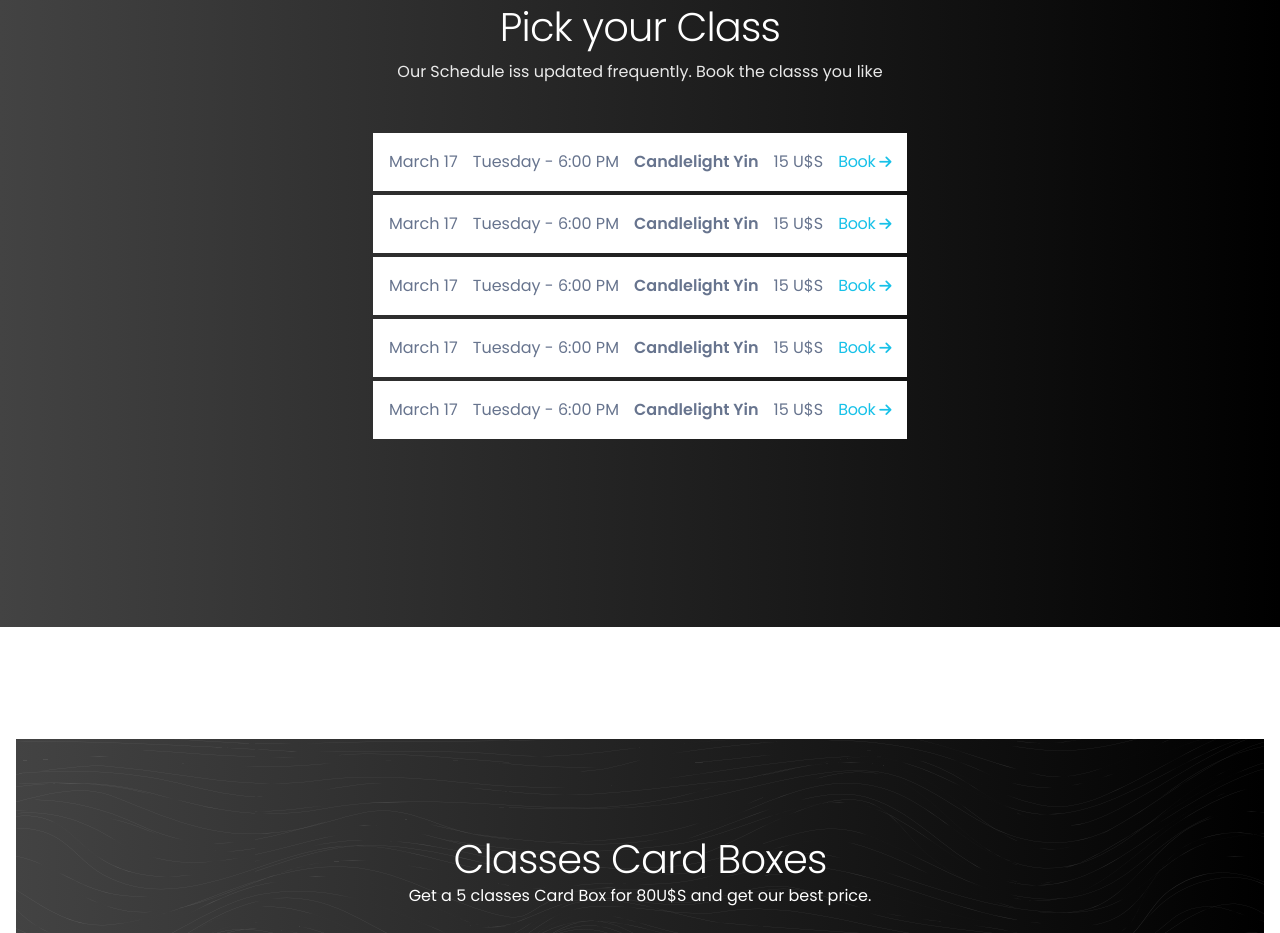
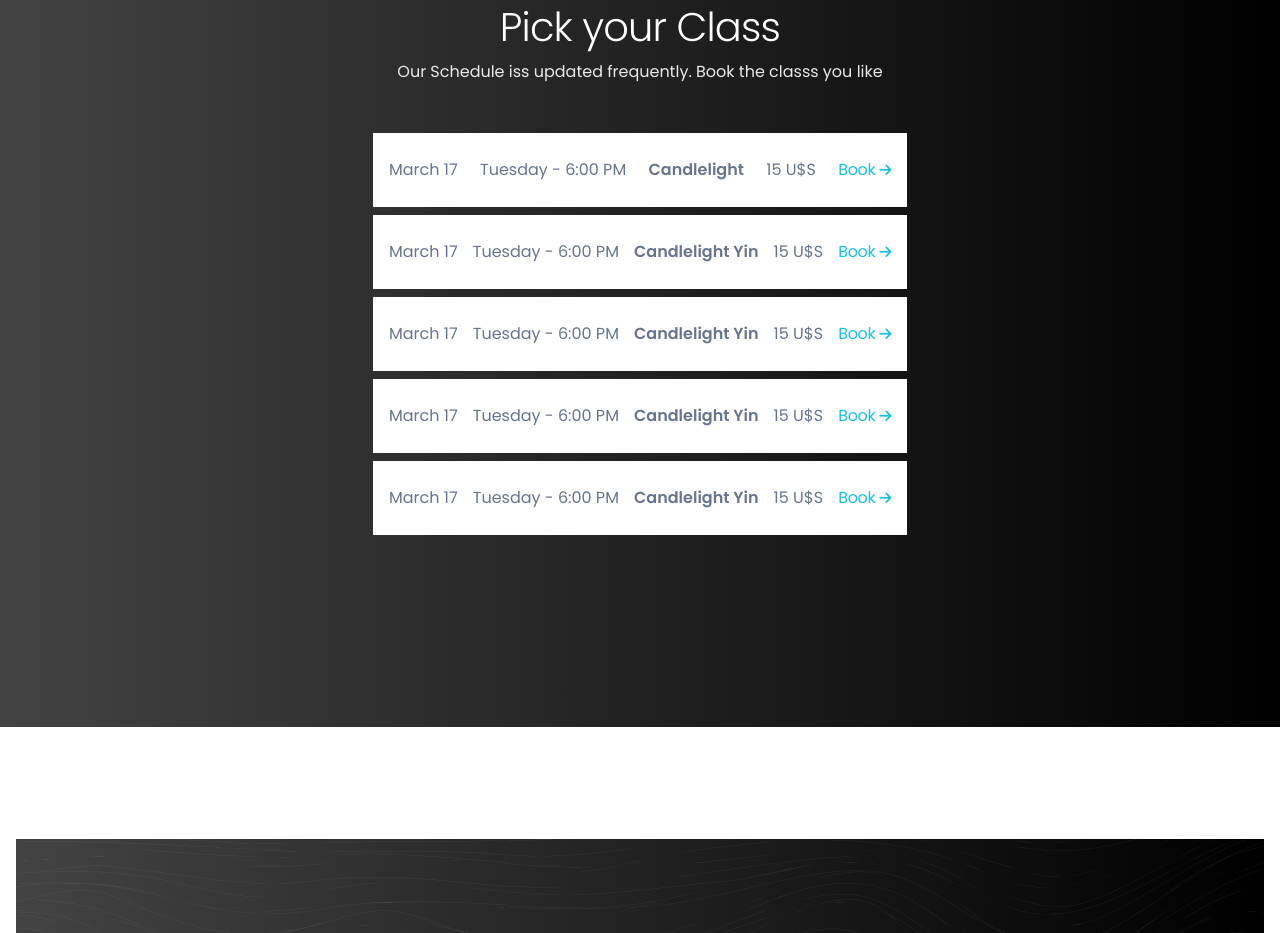
Before and after one commit to LouRaul/StudioBoss2, a website: page index.html in a window 1280 px wide. Shown: the part 1596-2529 px from the top of the page. Drawn offline with Linux system fonts and the light colour scheme; some packages are replaced by stand-ins of ours.

Commit message:
Polish schedule

```diff
--- a/index.html
+++ b/index.html
@@ -190,7 +190,21 @@ Coded by www.creative-tim.com
     <div class="row  mb-4">
       <ul class="justify-content-center flex-column col-lg-6 col-md-6 col-12 mx-auto">
 
-        <li class="p-3 rounded-0 mb-1 d-flex justify-content-between bg-white">
+        <li class="p-3 py-4 mb-2 rounded-0 mb-1 d-flex justify-content-between bg-white">
+
+            <p class="mb-0">March 17 </p>
+            <p class="mb-0 ">Tuesday - 6:00 PM</p>
+
+          <p class="mb-0 font-weight-bold">Candlelight</p>
+
+            <p class="text-dar mb-0">15 U$S</p>
+            <a href="abbeyLogin.html" class="text-info icon-move-right">Book
+              <i class="fas fa-arrow-right text-sm"></i>
+            </a>
+
+        </li>
+
+        <li class="p-3 py-4 mb-2 rounded-0 mb-1 d-flex justify-content-between bg-white">
 
             <p class="mb-0">March 17 </p>
             <p class="mb-0 ">Tuesday - 6:00 PM</p>
@@ -204,7 +218,7 @@ Coded by www.creative-tim.com
 
         </li>
 
-        <li class="p-3 rounded-0 mb-1 d-flex justify-content-between bg-white">
+        <li class="p-3 py-4 mb-2 rounded-0 mb-1 d-flex justify-content-between bg-white">
 
             <p class="mb-0">March 17 </p>
             <p class="mb-0 ">Tuesday - 6:00 PM</p>
@@ -218,7 +232,7 @@ Coded by www.creative-tim.com
 
         </li>
 
-        <li class="p-3 rounded-0 mb-1 d-flex justify-content-between bg-white">
+        <li class="p-3 py-4 mb-2 rounded-0 mb-1 d-flex justify-content-between bg-white">
 
             <p class="mb-0">March 17 </p>
             <p class="mb-0 ">Tuesday - 6:00 PM</p>
@@ -231,21 +245,7 @@ Coded by www.creative-tim.com
             </a>
 
         </li>
-
-        <li class="p-3 rounded-0 mb-1 d-flex justify-content-between bg-white">
-
-            <p class="mb-0">March 17 </p>
-            <p class="mb-0 ">Tuesday - 6:00 PM</p>
-
-          <p class="mb-0 font-weight-bold">Candlelight Yin</p>
-
-            <p class="text-dar mb-0">15 U$S</p>
-            <a href="abbeyLogin.html" class="text-info icon-move-right">Book
-              <i class="fas fa-arrow-right text-sm"></i>
-            </a>
-
-        </li>
-        <li class="p-3 rounded-0 mb-1 d-flex justify-content-between bg-white">
+        <li class="p-3 py-4 mb-2 rounded-0 mb-1 d-flex justify-content-between bg-white">
 
             <p class="mb-0">March 17 </p>
             <p class="mb-0 ">Tuesday - 6:00 PM</p>
```
